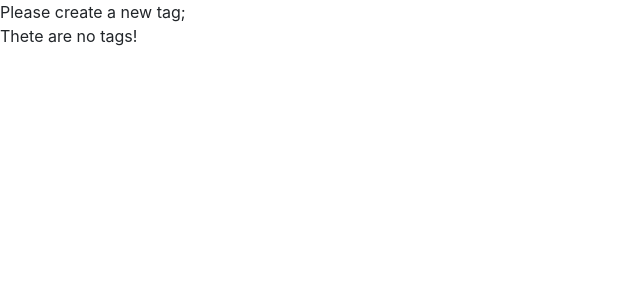
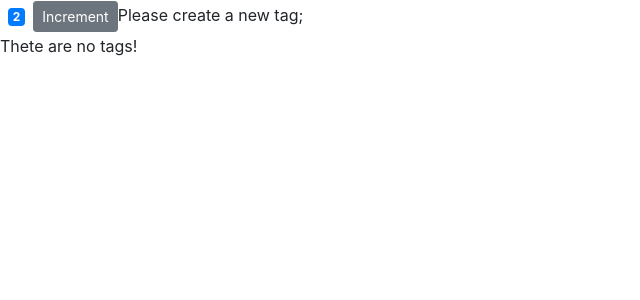
Before and after one commit to Marrri4ka/Counter_App, a React (Create React App) app: page / in a window 1280 px wide. Shown: the top 300 px of the page, without its empty margins (0-640 px from the left). Built offline with nearby package versions, Linux system fonts and the light colour scheme.

Commit message:
handling events

```diff
--- a/src/components/counter.jsx
+++ b/src/components/counter.jsx
@@ -5,16 +5,34 @@
         tags:[]
 
     };
+
+    handleIncrement(){
+        console.log("Clicked");
+
+    }
     renderTags(){
         if(this.state.tags.length === 0) return <p>Thete are no tags!</p>;
     return <ul>{this.state.tags.map(tag=> <li key={tag}>{tag}</li>)}</ul>;
     }
+
+    getBadge1Classes() {
+        let classes = "badge m-2 badge-";
+        classes += this.state.count === 0 ? "warning" : "primary";
+        return classes;
+    }
+        formatCount(){
+            const {count} = this.state;
+            return count === 0? "Zero": count;
+        }
 
 
     render() {
 
         return (
         <div>
+       <span  className={this.getBadge1Classes()}>{this.formatCount()}
+         </span>
+         <button onClick={this.handleIncrement()}className="btn btn-secondary btn-sm">Increment</button>
         {this.state.tags.length===0 && 'Please create a new tag'};
          {this.renderTags()}
          </div>
```
